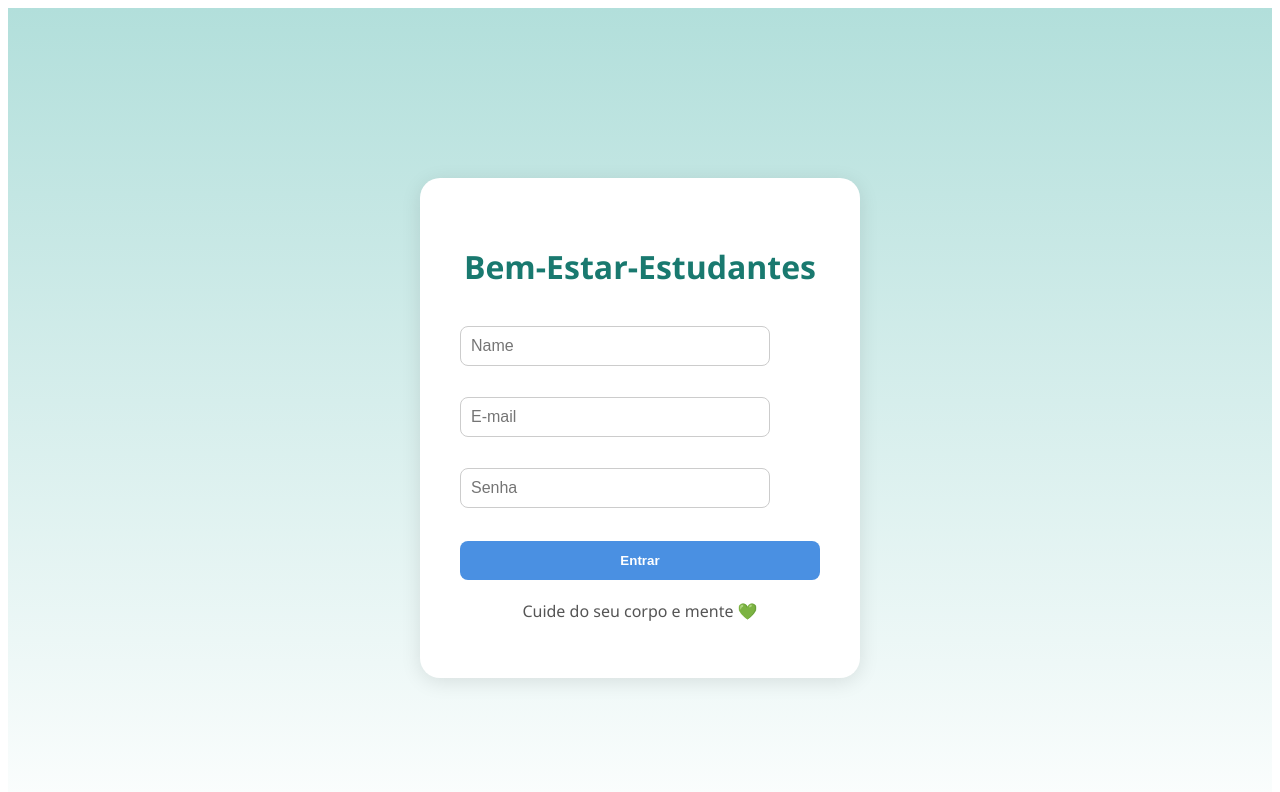
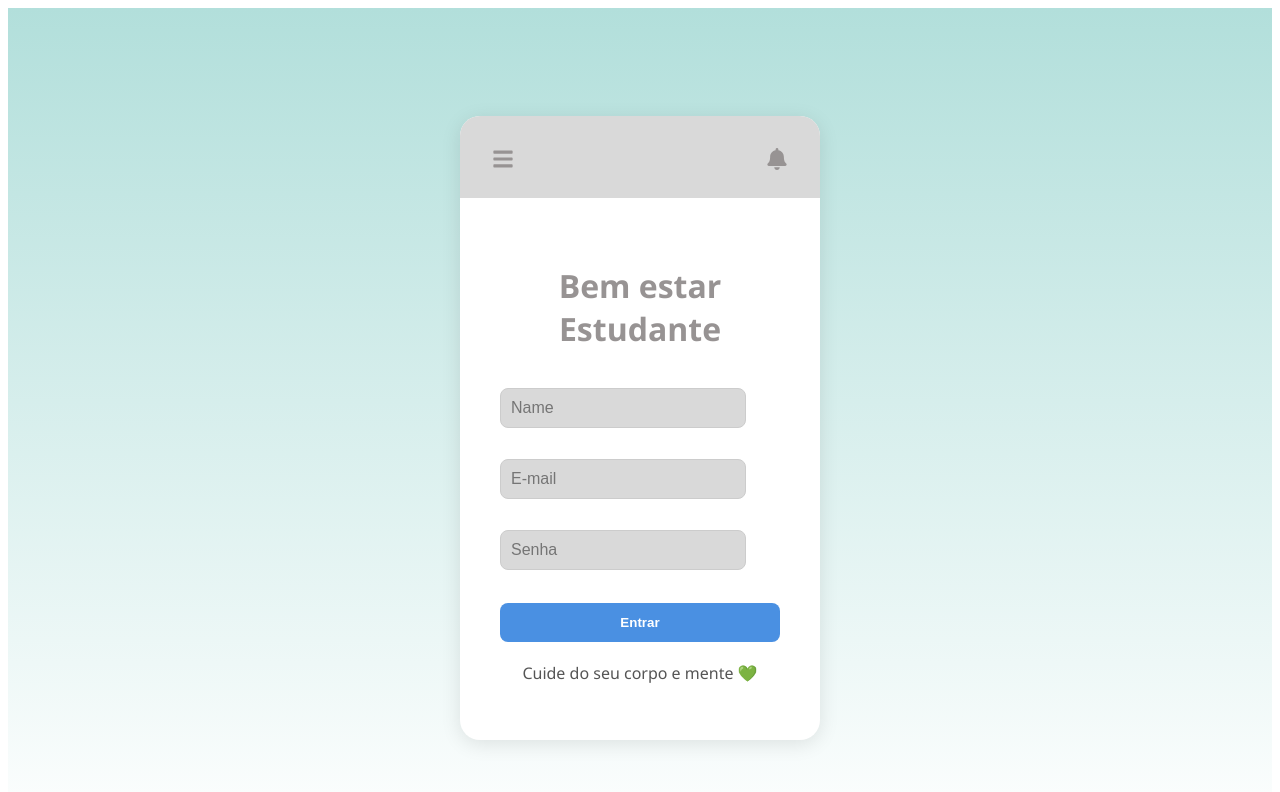
Before and after one commit to nathanriccelle/bem-estar-estudantes, a React (Create React App) app: page / in a window 1280 px wide. Shown: the top 792 px of the page. Built offline with nearby package versions, Linux system fonts and the light colour scheme.

Commit message:
Add o componente Header

```diff
--- a/package.json
+++ b/package.json
@@ -9,6 +9,7 @@
     "@testing-library/user-event": "^13.5.0",
     "react": "^19.2.0",
     "react-dom": "^19.2.0",
+    "react-icons": "^5.5.0",
     "react-router-dom": "^7.9.5",
     "react-scripts": "5.0.1",
     "web-vitals": "^2.1.4"
--- a/src/components/Login.css
+++ b/src/components/Login.css
@@ -10,8 +10,7 @@
 }
 
 .login-box {
-  background: white;
-  padding: 40px;
+  background: var(--cor-primaria);
   border-radius: 20px;
   box-shadow: 0 4px 20px rgba(0, 0, 0, 0.1);
   max-width: 360px;
@@ -19,9 +18,13 @@
   text-align: center;
 }
 
+.conteudo {
+  padding: 40px;
+}
+
 .app-title {
   font-size: 2rem;
-  color: #19796f;
+  color: var(--cor-texto);
   margin-bottom: 30px;
   font-weight: bold;
 }
@@ -35,8 +38,8 @@ form {
 input {
   padding: 12px;
   border-radius: 10px;
-  border: 1px solid #ccc;
   font-size: 1rem;
+  background-color: var(--cor-secundaria);
 }
 
 button {
--- a/src/components/Login.js
+++ b/src/components/Login.js
@@ -2,6 +2,7 @@ import React, { useState, useContext } from "react";
 import { useNavigate } from "react-router-dom";
 import { UserContext } from "../context/UserContext";
 import "./Login.css";
+import Header from "./header";
 
 export default function Login() {
   const { setUsername } = useContext(UserContext);
@@ -20,7 +21,9 @@ export default function Login() {
   return (
     <main className="login-container">
       <section className="login-box">
-        <h1 className="app-title">Bem-Estar-Estudantes</h1>
+        <Header/>
+        <div className="conteudo">
+        <h1 className="app-title">Bem estar Estudante</h1>
         <form onSubmit={handleLogin}>
           <input
             type="text"
@@ -46,6 +49,7 @@ export default function Login() {
           <button type="submit">Entrar</button>
         </form>
         <p className="footer-text">Cuide do seu corpo e mente 💚</p>
+        </div>
       </section>
     </main>
   );
--- /dev/null
+++ b/src/components/header.css
@@ -0,0 +1,20 @@
+.cabecalho-container {
+  display: flex;
+  justify-content: space-between;
+  align-items: center;
+  padding: 10px 12px;
+  background-color: var(--cor-secundaria);
+  border-top-left-radius: 20px;
+  border-top-right-radius: 20px;
+}
+
+.cabecalho-botao-icone {
+  background: none;
+  border: none;
+  cursor: pointer;
+  font-size: 22px;
+  color: var(--cor-texto);
+}
+.cabecalho-botao-icone:hover {
+  opacity: 0.5;
+}
--- /dev/null
+++ b/src/components/header.jsx
@@ -0,0 +1,21 @@
+import React from 'react';
+import { FaBars, FaBell } from 'react-icons/fa';
+import './header.css';
+
+function Header() {
+  return (
+    <header className="cabecalho-container">
+
+      <button className="cabecalho-botao-icone">
+        <FaBars />
+      </button>
+
+      <button className="cabecalho-botao-icone">
+        <FaBell />
+      </button>
+
+    </header>
+  );
+}
+
+export default Header;
--- /dev/null
+++ b/src/index.css
@@ -0,0 +1,11 @@
+/*
+    Cores com base no projeto do feito no Figma,
+    que foi usado na primera parte do Projeto
+*/
+
+:root {
+  --cor-primaria: #FFFFFF;
+  --cor-secundaria: #D9D9D9;
+  --cor-texto: #979393;
+  --cor-button: #979393;
+}
--- a/src/index.js
+++ b/src/index.js
@@ -1,6 +1,7 @@
 import React from "react";
 import ReactDOM from "react-dom/client";
 import App from "./App";
+import './index.css'
 
 const root = ReactDOM.createRoot(document.getElementById("root"));
 root.render(
```
Also changed, not shown: 1 other file (tests, documents, lock files or other folders).
